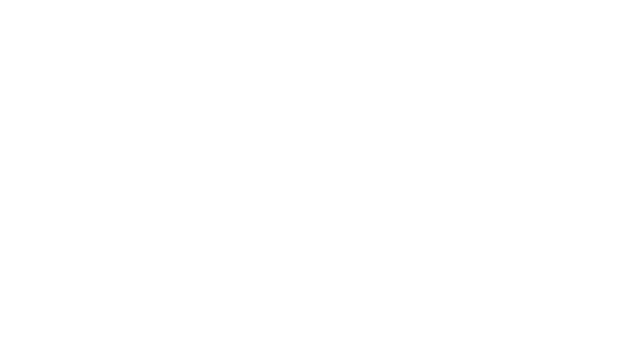
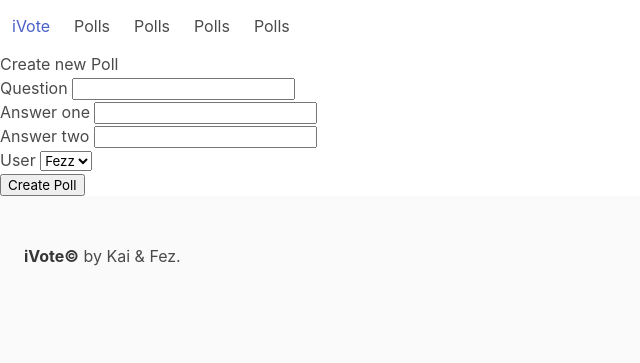
Before and after one commit to Faizerz/Draft-voter, a Rails app: page /polls/new in a window 1280 px wide. Before the commit the part shown is empty. Shown: the top 363 px of the page, without its empty margins (0-640 px from the left). Run offline with Rails 7, Linux system fonts and the light colour scheme; style sheets or scripts are compiled from the project's sources; some libraries are stand-ins or nearby versions.

Commit message:
A lot of random stuff

```diff
--- a/app/assets/stylesheets/application.css
+++ b/app/assets/stylesheets/application.scss
@@ -13,3 +13,5 @@
  *= require_tree .
  *= require_self
  */
+
+ @import 'bulma';
--- a/app/controllers/polls_controller.rb
+++ b/app/controllers/polls_controller.rb
@@ -12,13 +12,9 @@
  end
 
  def create
-   @poll = Poll.new(poll_params)
-   if @poll.valid?
-     @poll.save
-     redirect_to @poll
-   else
-     render :new
-   end
+   @poll = Poll.create(poll_params)
+
+   redirect_to @poll
  end
 
  private
--- a/app/models/poll.rb
+++ b/app/models/poll.rb
@@ -1,6 +1,5 @@
 class Poll < ApplicationRecord
   belongs_to :user
-
   has_many :votes
   has_many :users, through: :votes
 end
--- a/app/models/user.rb
+++ b/app/models/user.rb
@@ -1,9 +1,4 @@
 class User < ApplicationRecord
-  # Include default devise modules. Others available are:
-  # :confirmable, :lockable, :timeoutable, :trackable and :omniauthable
-  devise :database_authenticatable, :registerable,
-         :recoverable, :rememberable, :validatable
-
   has_many :followers
   has_many :votes
 
--- a/app/views/layouts/application.html.erb
+++ b/app/views/layouts/application.html.erb
@@ -12,6 +12,28 @@
   </head>
 
   <body>
+    <nav class="navbar" role="navigation" aria-label="main navigation">
+      <div class="navbar-brand">
+        <a class="navbar-item" href="#">iVote</a>
+      </div>
+
+      <div class="navbar-menu">
+        <a class="navbar-item" href="#">Polls</a>
+        <a class="navbar-item" href="#">Polls</a>
+        <a class="navbar-item" href="#">Polls</a>
+        <a class="navbar-item" href="#">Polls</a>
+      </div>
+    </nav>
+
+
     <%= yield %>
   </body>
+
+  <footer class="footer">
+      <div class="content has-text-left">
+        <p>
+          <strong>iVote©</strong> by Kai & Fez.
+        </p>
+      </div>
+  </footer>
 </html>
--- a/app/views/polls/new.html.erb
+++ b/app/views/polls/new.html.erb
@@ -0,0 +1,13 @@
+<h1>Create new Poll</h1>
+
+<%= form_for @poll do |f| %>
+  <%= f.label :question %>
+  <%= f.text_field :question %><br>
+  <%= f.label :answer_one %>
+  <%= f.text_field :answer_one %><br>
+  <%= f.label :answer_two %>
+  <%= f.text_field :answer_two %><br>
+  <%= f.label :user_id %>
+  <%= collection_select(:poll, :user_id, User.all, :id, :username) %><br>
+  <%= f.submit %>
+<% end %>
--- a/app/views/polls/show.html.erb
+++ b/app/views/polls/show.html.erb
@@ -0,0 +1,3 @@
+<h1><%= @poll.question %></h1>
+<h2><%= @poll.answer_one %> OR <%= @poll.answer_two %></h2>
+<h5><%= @poll.user.username %></h5>
--- a/config/routes.rb
+++ b/config/routes.rb
@@ -1,4 +1,6 @@
 Rails.application.routes.draw do
+  root 'polls#index'
+
   resources :polls, only: [:index, :show, :new, :create]
   resources :users
 end
```
Also changed, not shown: app/views/polls/index.html.erb (+11 -5 lines), db/development.sqlite3, 9 other files.
